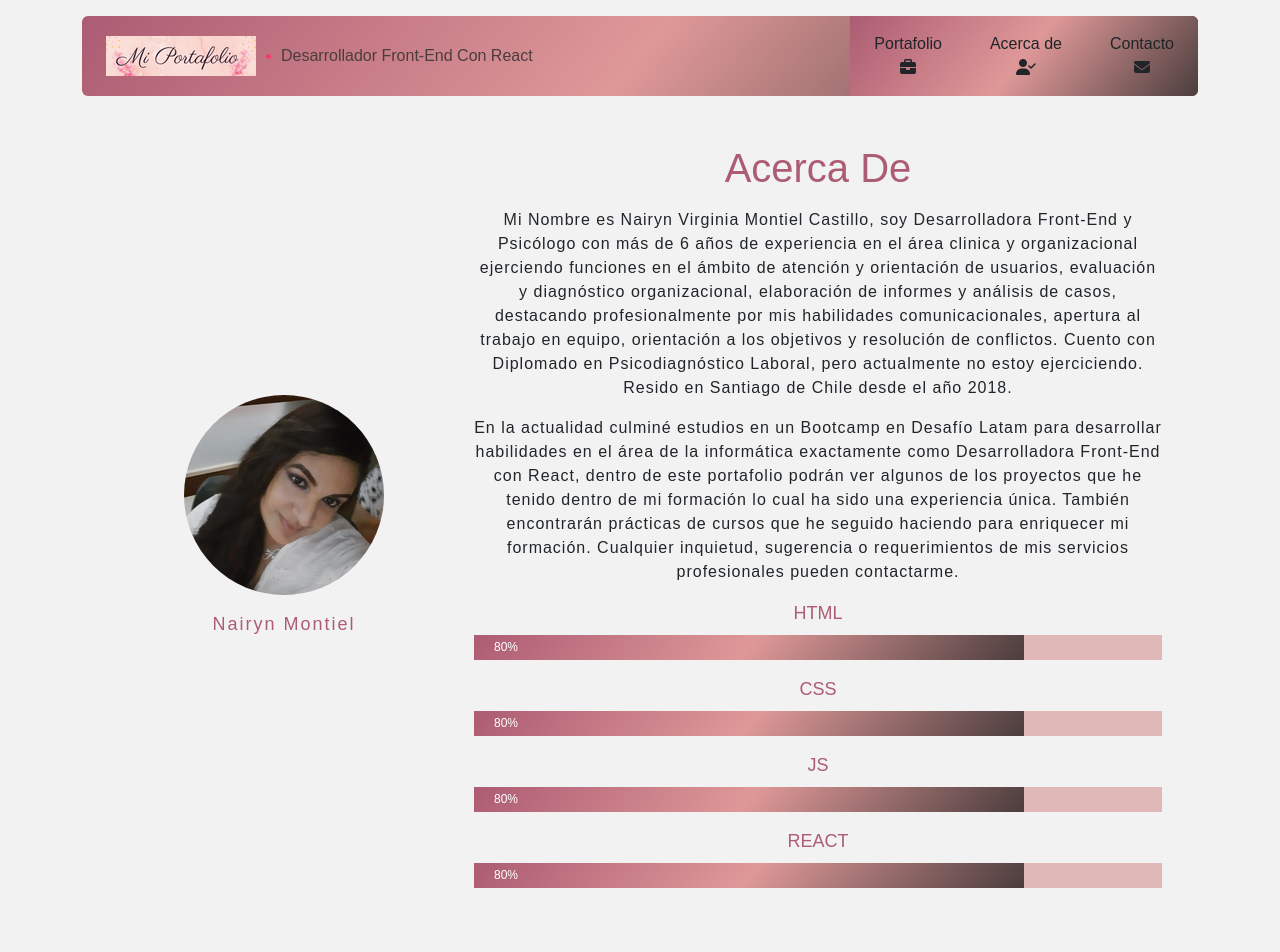
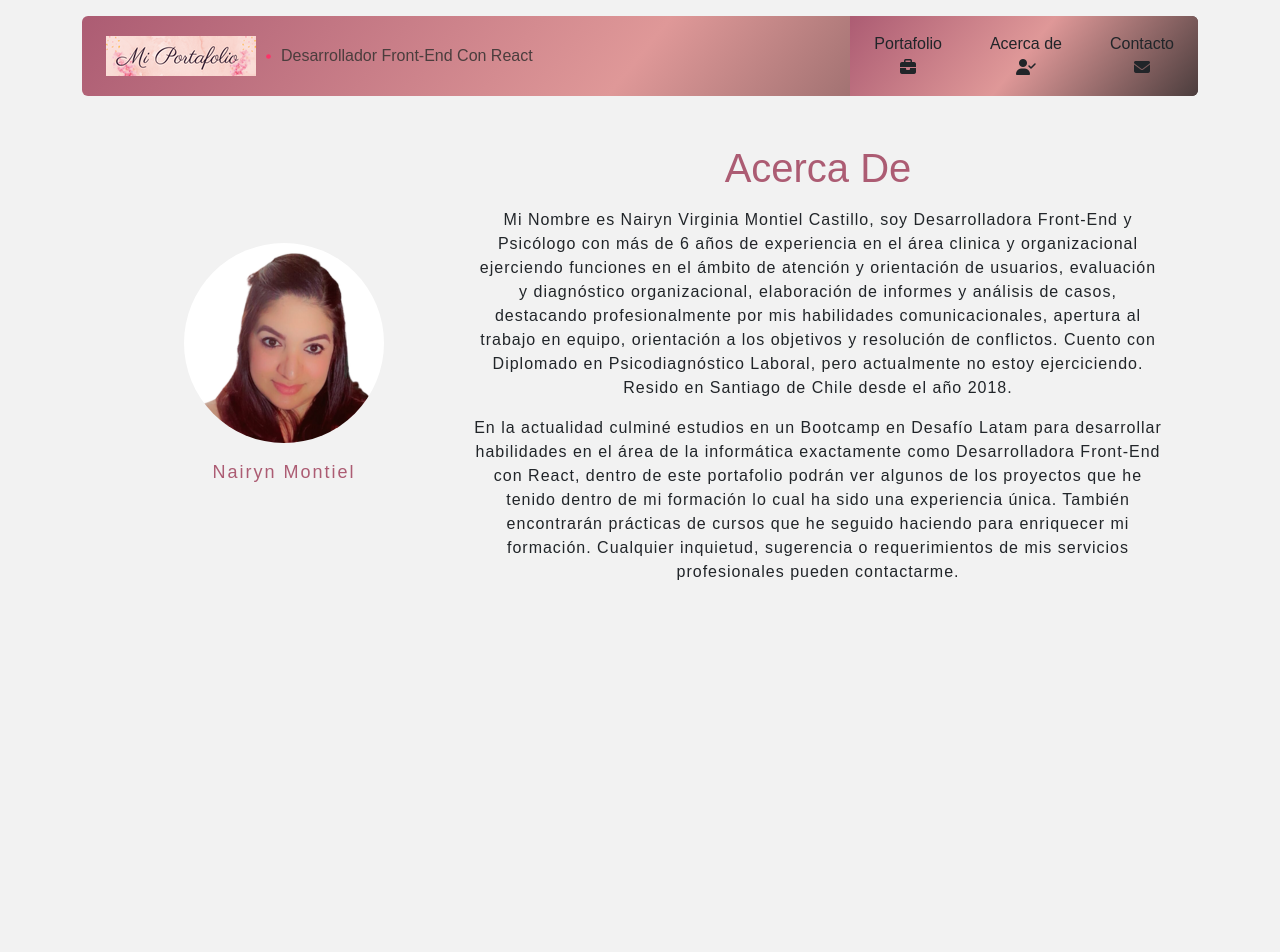
Before and after one commit to NayMontiel/mi-portafolio-react, a React (Vite) app: page /acerca-de in a window 1280 px wide. Shown: the top 952 px of the page. Built offline with nearby package versions, Linux system fonts and the light colour scheme; a web font is replaced by a local one.

Commit message:
actualizando

```diff
--- a/src/components/ProgressBar.jsx
+++ /dev/null
@@ -1,62 +0,0 @@
-import React from "react";
-
-export const ProgressBar = () => {
-  return (
-    <>
-      <p className="label mb-2">HTML</p>
-      <div className="progress mb-3">
-        <div
-          className="progress-bar text-start"
-          role="progressbar"
-          aria-valuemin="0"
-          aria-valuemax="100"
-          aria-valuenow="80"
-          style={{ width: "80%" }}
-        >
-          80%
-        </div>
-      </div>
-
-      <p className="label mb-2">CSS</p>
-      <div className="progress mb-3">
-        <div
-          className="progress-bar text-start"
-          role="progressbar"
-          aria-valuemin="0"
-          aria-valuemax="100"
-          aria-valuenow="80"
-          style={{ width: "80%" }}
-        >
-          80%
-        </div>
-      </div>
-
-      <p className="label mb-2">JS</p>
-      <div className="progress mb-3">
-        <div
-          className="progress-bar text-start"
-          role="progressbar"
-          aria-valuemin="0"
-          aria-valuemax="100"
-          aria-valuenow="80"
-          style={{ width: "80%" }}
-        >
-          80%
-        </div>
-      </div>
-      <p className="label mb-2">REACT</p>
-      <div className="progress mb-3">
-        <div
-          className="progress-bar text-start"
-          role="progressbar"
-          aria-valuemin="0"
-          aria-valuemax="100"
-          aria-valuenow="80"
-          style={{ width: "80%" }}
-        >
-          80%
-        </div>
-      </div>
-    </>
-  );
-};
--- a/src/components/index.js
+++ b/src/components/index.js
@@ -3,7 +3,6 @@ export * from './NavBar';
 export * from './Footer';
 export * from './Carrusel';
 export * from './MiInfo';
-export * from './ProgressBar';
 export * from './InfoContacto';
 export * from './CardsPortafolio';
 export * from './Banner';
--- a/src/router/AcercaDe.jsx
+++ b/src/router/AcercaDe.jsx
@@ -1,20 +1,18 @@
 import foto from '../assets/img/foto.png'
-import { MiInfo, ProgressBar } from '../components'
+import { MiInfo,  } from '../components'
 
 export const AcercaDe = () => {
   return (
     <div className='container'>
          <div className="row acerca-de align-items-center px-4 mb-5 animate__animated animate__fadeInUp">
-                <div className="col-12 col-lg-4 foto text-center" >
-                      <img id="foto" src={foto} className="rounded-circle mb-3" alt="" />
+                <div className="col-12 col-lg-4 foto text-center " >
+                      <img id='foto' src={foto} className="rounded-circle mb-3 " alt="" />
                       <p className="name">Nairyn Montiel</p>
                 </div>
 
-                <div className="col-12 col-lg-8 info">
+                <div className="col-12 col-lg-8 info ">
 
                  <MiInfo />
-
-                 <ProgressBar />
 
                 </div>
           </div>
--- a/src/style.css
+++ b/src/style.css
@@ -106,7 +106,7 @@ main .card-title:hover{
     color: #dfb8b7;
 }
 /* acerca de */
-section #foto{
+#foto{
    width: 200px;
    height: 200px;
 }
```
Also changed, not shown: src/assets/img/foto.png, src/assets/img/presentation.png.
